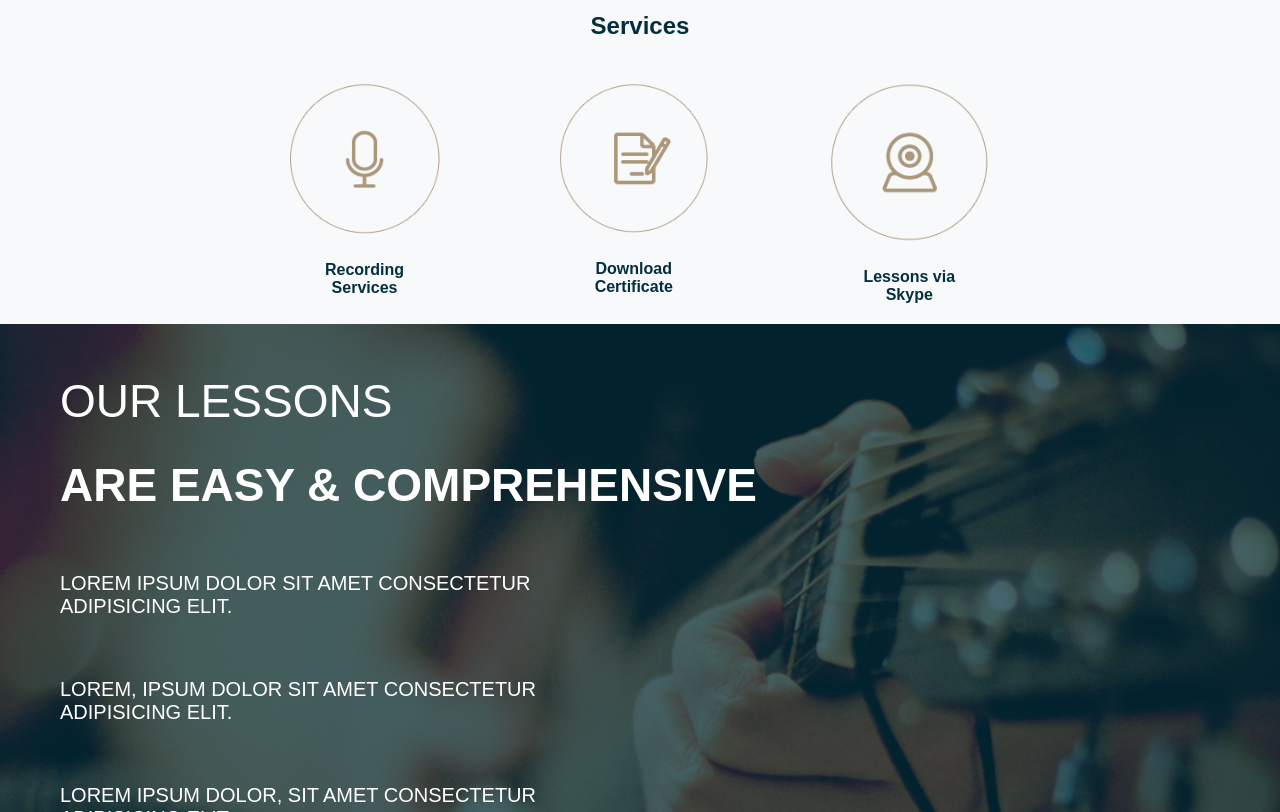
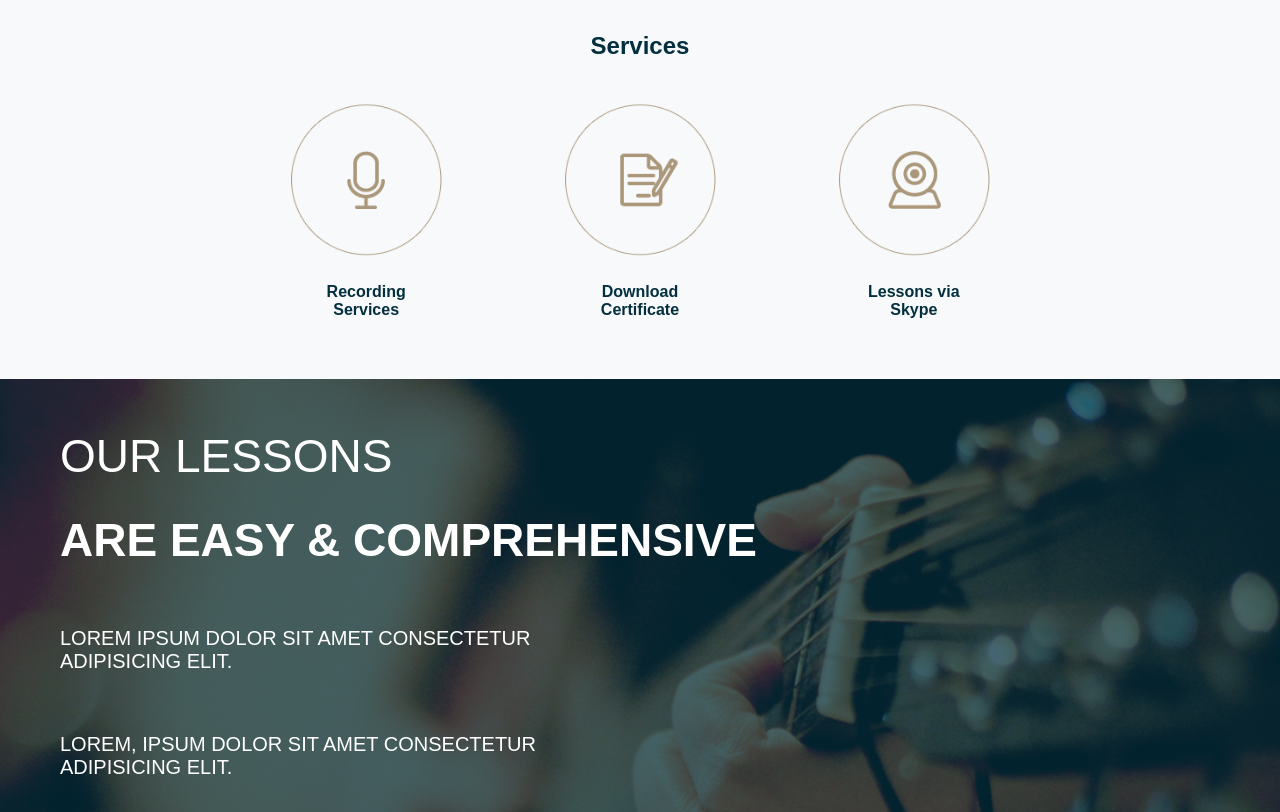
Before and after one commit to achie23/Styling-with-Sass, a plain HTML site: page index.html in a window 1280 px wide. Shown: the part 1012-1824 px from the top of the page. Drawn offline with Linux system fonts and the light colour scheme.

Commit message:
main styles modified; math operators inserted

```diff
--- a/scss/main.scss
+++ b/scss/main.scss
@@ -44,6 +44,7 @@ section h1 {
     }
 }
 #services {
+    margin: 30px 0 60px 0;
     .wrapper {
         margin: 20px auto;
         display: flex;
@@ -57,6 +58,7 @@ section h1 {
         float:left;
         box-sizing: border-box;
         text-align: center;
+        width: (100% / 3);
     }
     img {
         width: 60%;
```
Also changed, not shown: dist/css/main.css, 1 other file.
